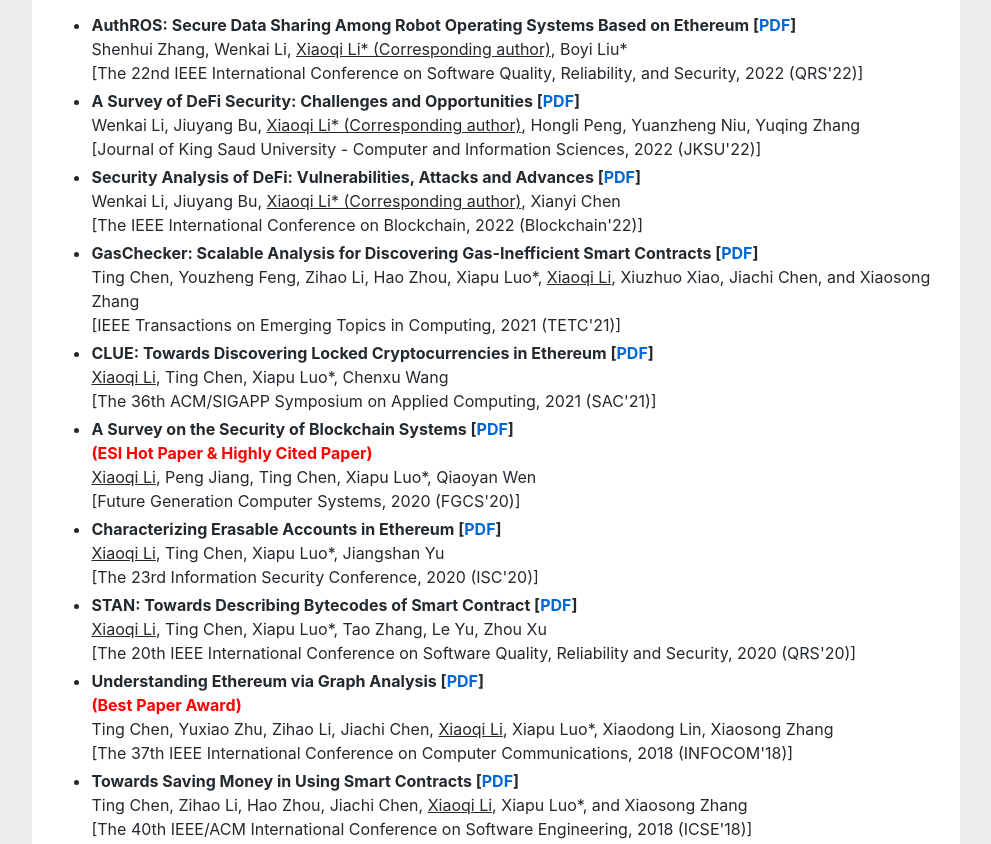
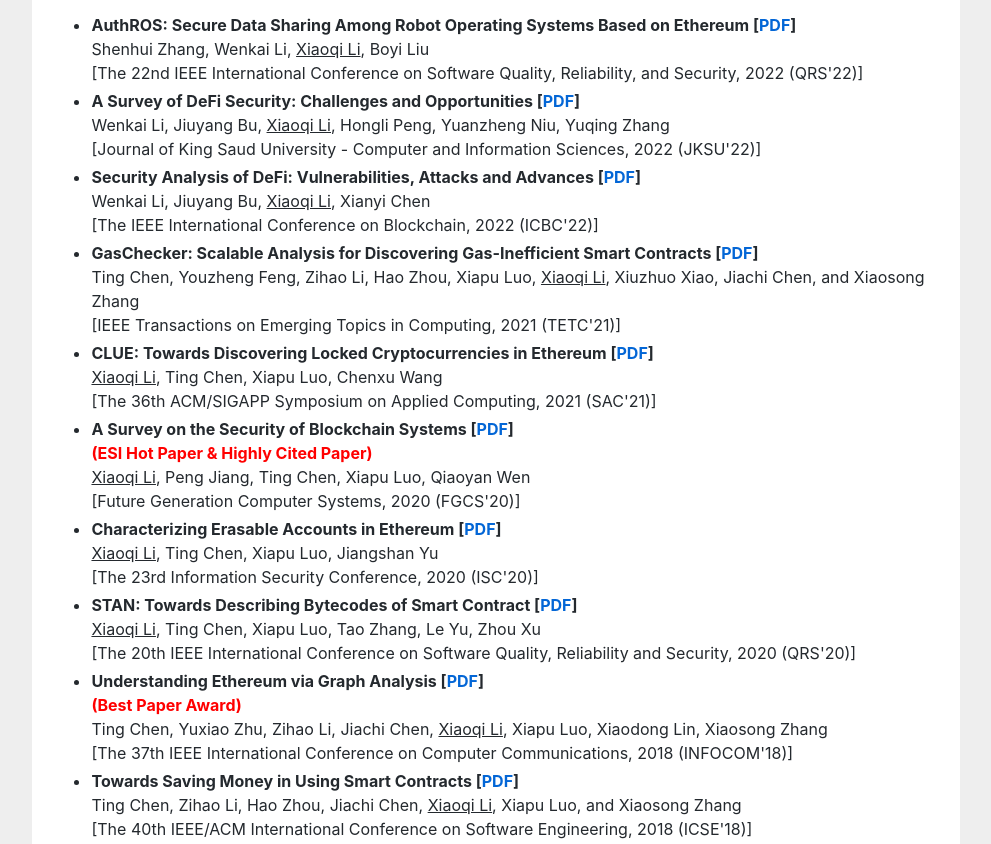
Before and after one commit to csxqli/csxqli.github.io, a plain HTML site: page index.html in a window 1280 px wide. Shown: the part 1932-2776 px from the top of the page, without its empty margins (144-1135 px from the left). Drawn offline with Linux system fonts and the light colour scheme.

Commit message:
Add files via upload

```diff
--- a/index.html
+++ b/index.html
@@ -122,63 +122,63 @@
 
 					<li>
 						<b>AuthROS: Secure Data Sharing Among Robot Operating Systems Based on Ethereum [<a href="files/AuthROS.pdf" target="_blank">PDF</a>]</b> <br>
-						Shenhui Zhang, Wenkai Li, <u>Xiaoqi Li* (Corresponding author)</u>, Boyi Liu*<br>
+						Shenhui Zhang, Wenkai Li, <u>Xiaoqi Li</u>, Boyi Liu<br>
 					  [The 22nd IEEE International Conference on Software Quality, Reliability, and Security, 2022 (QRS'22)]
 					</li>
 
 					<li>
 						<b>A Survey of DeFi Security: Challenges and Opportunities [<a href="files/JKSU22.pdf" target="_blank">PDF</a>]</b> <br>
-						Wenkai Li, Jiuyang Bu, <u>Xiaoqi Li* (Corresponding author)</u>, Hongli Peng, Yuanzheng Niu, Yuqing Zhang<br>
+						Wenkai Li, Jiuyang Bu, <u>Xiaoqi Li</u>, Hongli Peng, Yuanzheng Niu, Yuqing Zhang<br>
 					  [Journal of King Saud University - Computer and Information Sciences, 2022 (JKSU'22)]
 					</li>
 
 					<li>
 						<b>Security Analysis of DeFi: Vulnerabilities, Attacks and Advances [<a href="files/SPB22-2.pdf" target="_blank">PDF</a>]</b> <br>
-						Wenkai Li, Jiuyang Bu, <u>Xiaoqi Li* (Corresponding author)</u>, Xianyi Chen<br>
-					  [The IEEE International Conference on Blockchain, 2022 (Blockchain'22)]
+						Wenkai Li, Jiuyang Bu, <u>Xiaoqi Li</u>, Xianyi Chen<br>
+					  [The IEEE International Conference on Blockchain, 2022 (ICBC'22)]
 					</li>
 
 					<li>
 						<b>GasChecker: Scalable Analysis for Discovering Gas-Inefficient Smart Contracts [<a href="files/TETC'20.pdf" target="_blank">PDF</a>]</b> <br>
-						Ting Chen, Youzheng Feng, Zihao Li, Hao Zhou, Xiapu Luo*, <u>Xiaoqi Li</u>, Xiuzhuo Xiao, Jiachi Chen, and Xiaosong Zhang<br>
+						Ting Chen, Youzheng Feng, Zihao Li, Hao Zhou, Xiapu Luo, <u>Xiaoqi Li</u>, Xiuzhuo Xiao, Jiachi Chen, and Xiaosong Zhang<br>
 						[IEEE Transactions on Emerging Topics in Computing, 2021 (TETC'21)]
 					</li>
 
 					<li>
 						<b>CLUE: Towards Discovering Locked Cryptocurrencies in Ethereum [<a href="files/SAC'21.pdf" target="_blank">PDF</a>]</b> <br>
-						<u>Xiaoqi Li</u>, Ting Chen, Xiapu Luo*, Chenxu Wang<br>
+						<u>Xiaoqi Li</u>, Ting Chen, Xiapu Luo, Chenxu Wang<br>
 						[The 36th ACM/SIGAPP Symposium on Applied Computing, 2021 (SAC'21)]
 					</li>
 
 					<li>
 						<b>A Survey on the Security of Blockchain Systems [<a href="files/FGCS'20.pdf" target="_blank">PDF</a>]</b> <br>
 						<b style="color:red">(ESI Hot Paper & Highly Cited Paper)</b> <br>
-						<u>Xiaoqi Li</u>, Peng Jiang, Ting Chen, Xiapu Luo*, Qiaoyan Wen<br>
+						<u>Xiaoqi Li</u>, Peng Jiang, Ting Chen, Xiapu Luo, Qiaoyan Wen<br>
 						[Future Generation Computer Systems, 2020 (FGCS'20)]
 					</li>
 
 					<li>
 						<b>Characterizing Erasable Accounts in Ethereum [<a href="files/ISC'20.pdf" target="_blank">PDF</a>]</b> <br>
-						<u>Xiaoqi Li</u>, Ting Chen, Xiapu Luo*, Jiangshan Yu<br>
+						<u>Xiaoqi Li</u>, Ting Chen, Xiapu Luo, Jiangshan Yu<br>
 						[The 23rd Information Security Conference, 2020 (ISC'20)]
 					</li>
 
 					<li>
 						<b>STAN: Towards Describing Bytecodes of Smart Contract [<a href="files/QRS'20.pdf" target="_blank">PDF</a>]</b> <br>
-						<u>Xiaoqi Li</u>, Ting Chen, Xiapu Luo*, Tao Zhang, Le Yu, Zhou Xu<br>
+						<u>Xiaoqi Li</u>, Ting Chen, Xiapu Luo, Tao Zhang, Le Yu, Zhou Xu<br>
 						[The 20th IEEE International Conference on Software Quality, Reliability and Security, 2020 (QRS'20)]
 					</li>
 
 					<li>
 						<b>Understanding Ethereum via Graph Analysis [<a href="files/INFOCOM'18.pdf" target="_blank">PDF</a>]</b> <br>
 						<b style="color:red">(Best Paper Award)</b> <br>
-						Ting Chen, Yuxiao Zhu, Zihao Li, Jiachi Chen, <u>Xiaoqi Li</u>, Xiapu Luo*, Xiaodong Lin, Xiaosong Zhang<br>
+						Ting Chen, Yuxiao Zhu, Zihao Li, Jiachi Chen, <u>Xiaoqi Li</u>, Xiapu Luo, Xiaodong Lin, Xiaosong Zhang<br>
 						[The 37th IEEE International Conference on Computer Communications, 2018 (INFOCOM'18)]
 					</li>
 
 					<li>
 						<b>Towards Saving Money in Using Smart Contracts [<a href="files/ICSE-NIER'18.pdf" target="_blank">PDF</a>]</b> <br>
-						Ting Chen, Zihao Li, Hao Zhou, Jiachi Chen, <u>Xiaoqi Li</u>, Xiapu Luo*, and Xiaosong Zhang<br>
+						Ting Chen, Zihao Li, Hao Zhou, Jiachi Chen, <u>Xiaoqi Li</u>, Xiapu Luo, and Xiaosong Zhang<br>
 						[The 40th IEEE/ACM International Conference on Software Engineering, 2018 (ICSE'18)]
 					</li>
 
@@ -191,14 +191,14 @@
 					<li>
 						<b>An Adaptive Gas Cost Mechanism for Ethereum to Defend Against Under-Priced DoS Attacks [<a href="files/ISPEC'17.pdf" target="_blank">PDF</a>]</b> <br>
 						<b style="color:red">(Best Paper Award)</b> <br>
-						Ting Chen, <u>Xiaoqi Li</u>, Ying Wang, Jiachi Chen, Xiapu Luo*, Man Ho Au, Xiaosong Zhang<br>
+						Ting Chen, <u>Xiaoqi Li</u>, Ying Wang, Jiachi Chen, Xiapu Luo, Man Ho Au, Xiaosong Zhang<br>
 						[The 13th International Conference on Information Security Practice and Experience, 2017 (ISPEC'17)]
 					</li>
 
 					<li>
 						<b>Under-optimized Smart Contracts Devour Your Money [<a href="files/SANER-ERA'17.pdf" target="_blank">PDF</a>]</b> <br>
 						<b style="color:red">(SV-Insight Annual Global Top-50 Blockchain Paper)</b> <br>
-						Ting Chen, <u>Xiaoqi Li</u>, Xiapu Luo*, Xiaosong Zhang<br>
+						Ting Chen, <u>Xiaoqi Li</u>, Xiapu Luo, Xiaosong Zhang<br>
 						[The 24th IEEE International Conference on Software Analysis, Evolution, and Reengineering, 2017 (SANER'17)]
 					</li>
 
```
